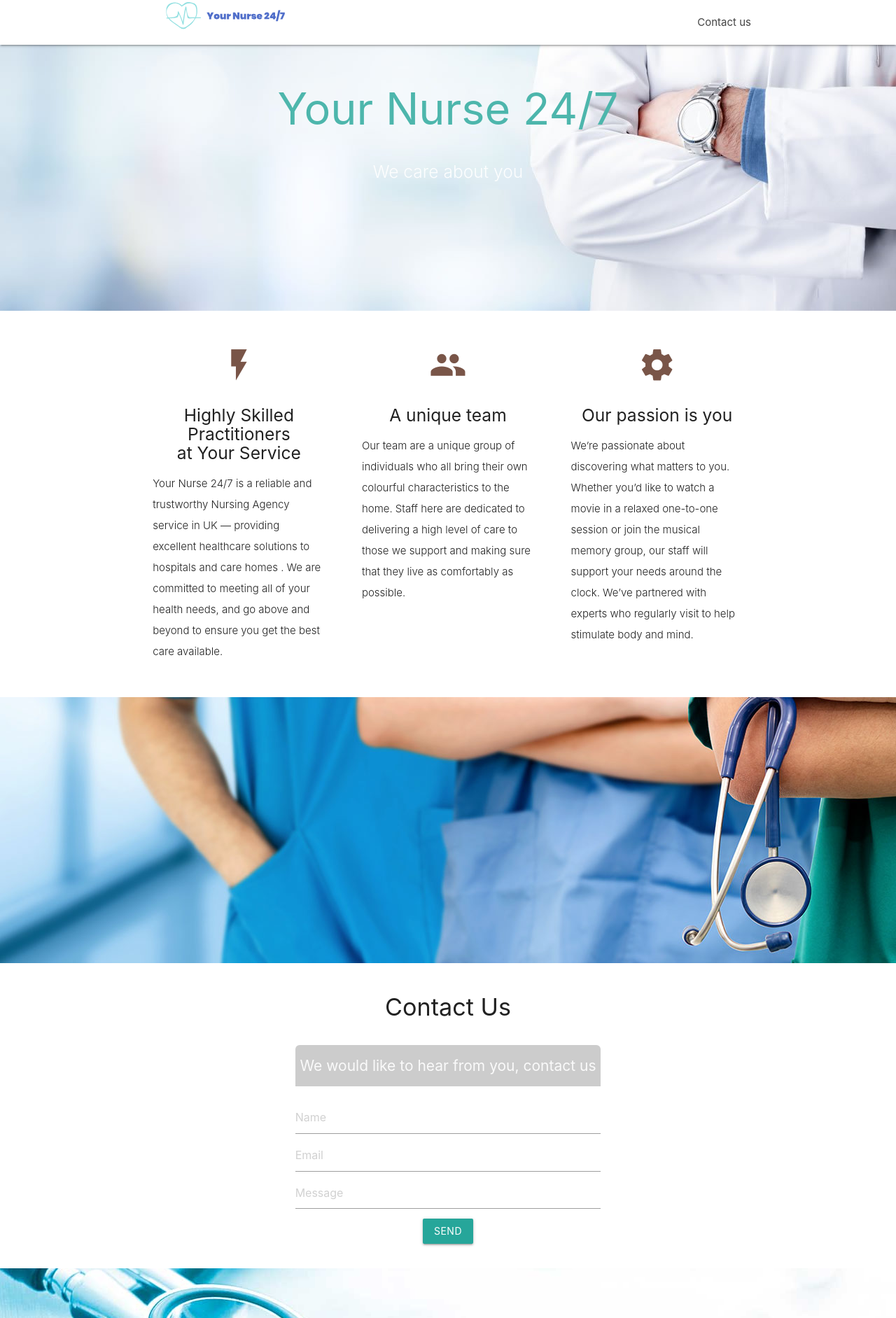
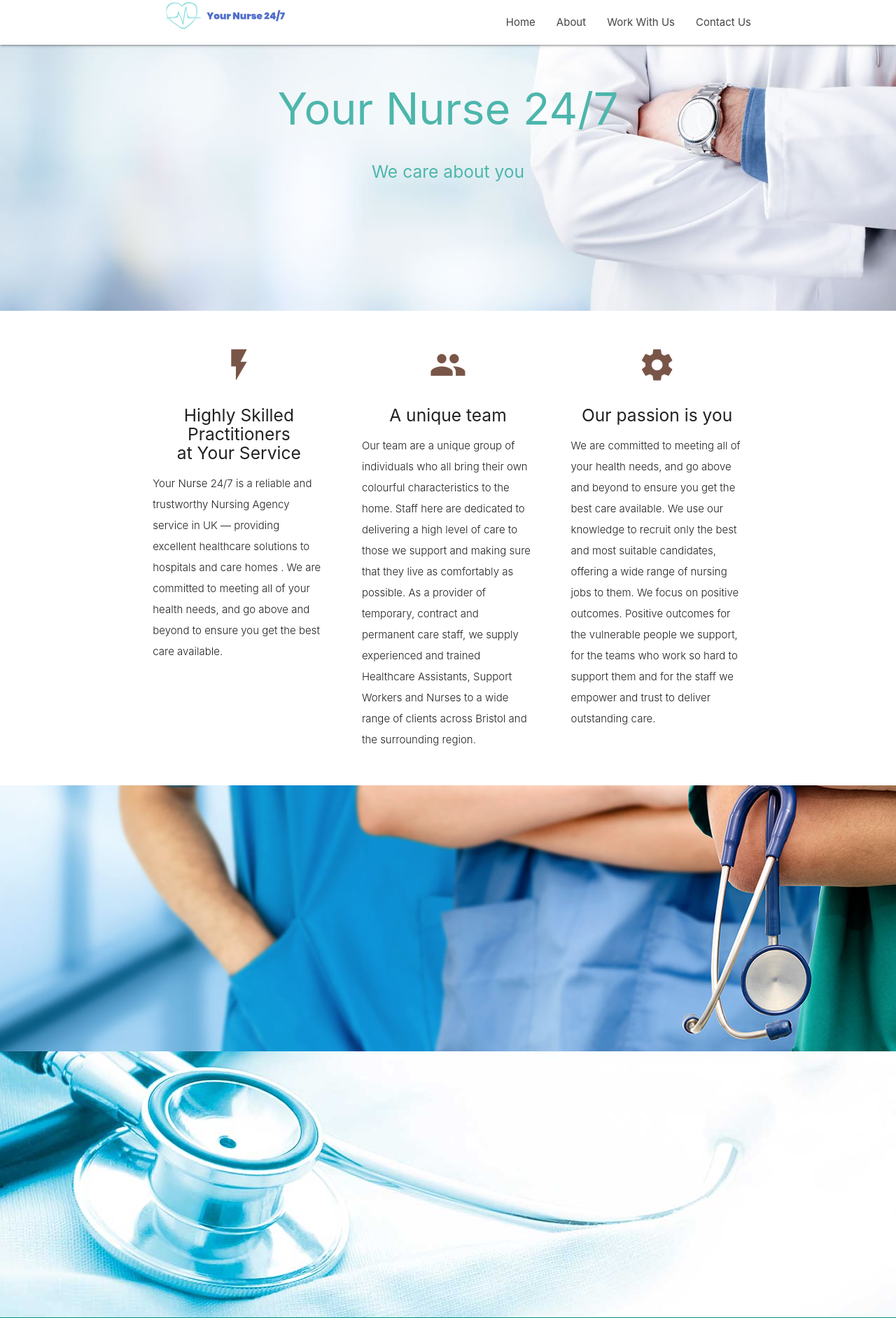
Before and after one commit to bogdan-vlad/nurse247, a Flask app: page / in a window 1280 px wide. Shown: the top 1883 px of the page at 70% size. Run offline with Flask 2, Linux system fonts and the light colour scheme; some libraries are stand-ins or nearby versions.

Commit message:
Added more pages

```diff
--- a/main.py
+++ b/main.py
@@ -1,4 +1,4 @@
-from flask import Flask, render_template
+from flask import Flask, render_template, url_for
 
 app = Flask(__name__)
 
@@ -8,5 +8,17 @@ def hello():
     return render_template('index.html')
 
 
+@app.route('/about')
+def about():
+    return render_template('about.html', title='About')
+
+@app.route('/contact')
+def contact():
+    return render_template('contact.html', title='Contact Us')
+
+@app.route('/work_with_us')
+def work_with_us():
+    return render_template('work_with_us.html', title='Work With Us')
+
 if __name__ == "__main__":
     app.run(debug=True)
--- /dev/null
+++ b/static/js/nav_mobile.js
@@ -0,0 +1,3 @@
+$(document).ready(function() {
+    $('.sidenav').sidenav();
+  });
--- /dev/null
+++ b/templates/base.html
@@ -0,0 +1,93 @@
+<!DOCTYPE html>
+<html lang="en">
+<head>
+  <meta http-equiv="Content-Type" content="text/html; charset=UTF-8"/>
+  <meta name="viewport" content="width=device-width, initial-scale=1"/>
+  <link rel="stylesheet" href="https://cdnjs.cloudflare.com/ajax/libs/materialize/1.0.0/css/materialize.min.css">
+  <link rel="stylesheet" href="https://cdnjs.cloudflare.com/ajax/libs/materialize/1.0.0-beta/css/materialize.css">
+  <link rel="stylesheet" href="https://cdnjs.cloudflare.com/ajax/libs/font-awesome/4.7.0/css/font-awesome.min.css">
+  <link rel='stylesheet' href='static/css/style.css'>
+  <link rel='stylesheet' href='static/css/form.css'>
+  <link rel='stylesheet' href='static/css/social.css'>
+  <link rel='stylesheet' href='static/css/about.css'>
+  <script src="https://cdnjs.cloudflare.com/ajax/libs/materialize/1.0.0/js/materialize.min.js"></script>
+
+  <title>YourNurse24/7</title>
+
+  <!-- CSS  -->
+  <link href="https://fonts.googleapis.com/icon?family=Material+Icons" rel="stylesheet">
+
+  {% block head_js %}
+  {% endblock head_js %}
+</head>
+<body>
+  <nav class="white" role="navigation">
+    <div class="nav-wrapper container">
+      <a id="logo-container" href="{{url_for('hello')}}" class="brand-logo padding-top"><img src="/static/images/logo.svg" alt=""></a>
+        <a href="#" data-target="nav-mobile" class="sidenav-trigger"><i class="material-icons">menu</i></a>
+      <ul class="right hide-on-med-and-down">
+        <li><a href="{{url_for('hello')}}">Home</a></li>
+        <li><a href="{{url_for('about')}}">About</a></li>
+        <li><a href="{{url_for('work_with_us')}}">Work With Us</a></li>
+        <li><a href="{{url_for('contact')}}">Contact Us</a></li>
+      </ul>
+    </div>
+</nav>
+
+      <ul class="sidenav" id="nav-mobile">
+        <li><a href="{{url_for('hello')}}">Home</a></li>
+        <li><a href="{{url_for('about')}}">About</a></li>
+        <li><a href="{{url_for('work_with_us')}}">Work With Us</a></li>
+        <li><a href="{{url_for('contact')}}">Contact Us</a></li>
+      </ul>
+
+  {% block content %} {% endblock %}
+
+  <footer class="page-footer teal">
+    <div class="container">
+      <div class="row">
+        <div class="col l6 s12">
+          <h5 class="white-text">Company Bio</h5>
+          <p class="grey-text text-lighten-4">The experience and knowledge of our team enables us to
+              really understand our clients changing needs and enhance our
+              reputation based on our ability to deliver responsive, reliable
+              and people centred services to both individuals and organisations.</p>
+                <p>Our ‘people-first’ approach is at the heart of our values,
+                and an experienced member of staff is available 24 hours a day,
+                seven days a week to ensure your needs are covered</p>
+
+
+        </div>
+        <div class="col l3 s12">
+          <h5 class="white-text">Social Media</h5>
+          <ul>
+              <a href="https://www.facebook.com/Your-Nurse-247-275733063114102/"
+                 class="fa fa-facebook" target="_blank"></a>
+          </ul>
+        </div>
+        <div class="col l3 s12">
+          <h5 class="white-text">Contact</h5>
+          <ul>
+            <li><a class="white-text" href="mailto:woffice@yournurse247.co.uk">Email: office@yournurse247.co.uk</a></li>
+            <li><a class="white-text">Landline: 01174010486</a></li>
+            <li><a class="white-text">On Call: 07960097790 / 07951505105</a></li>
+          </ul>
+        </div>
+      </div>
+    </div>
+    <div class="footer-copyright">
+      <div class="container">
+      Made by <a class="brown-text text-lighten-3" href="#">Bogdan Vlad</a>
+      </div>
+    </div>
+  </footer>
+
+
+  <!--  Scripts-->
+  <script src="https://code.jquery.com/jquery-2.1.1.min.js"></script>
+  <script src="static/js/materialize.js"></script>
+  <script src="static/js/nav_mobile.js"></script>
+  <!-- <script src="js/init.js"></script> -->
+
+  </body>
+</html>
--- a/templates/index.html
+++ b/templates/index.html
@@ -1,43 +1,13 @@
-<!DOCTYPE html>
-<html lang="en">
-<head>
-  <meta http-equiv="Content-Type" content="text/html; charset=UTF-8"/>
-  <meta name="viewport" content="width=device-width, initial-scale=1"/>
-  <link rel="stylesheet" href="https://cdnjs.cloudflare.com/ajax/libs/materialize/1.0.0/css/materialize.min.css">
-  <link rel="stylesheet" href="https://cdnjs.cloudflare.com/ajax/libs/materialize/1.0.0-beta/css/materialize.css">
-  <link rel="stylesheet" href="https://cdnjs.cloudflare.com/ajax/libs/font-awesome/4.7.0/css/font-awesome.min.css">
-  <link rel='stylesheet' href='static/css/style.css'>
-  <link rel='stylesheet' href='static/css/form.css'>
-  <link rel='stylesheet' href='static/css/social.css'>
-  <script src="https://cdnjs.cloudflare.com/ajax/libs/materialize/1.0.0/js/materialize.min.js"></script>
+{% extends 'base.html' %}
 
-  <title>YourNurse24/7</title>
-
-  <!-- CSS  -->
-  <link href="https://fonts.googleapis.com/icon?family=Material+Icons" rel="stylesheet">
-</head>
-<body>
-  <nav class="white" role="navigation">
-    <div class="nav-wrapper container">
-      <a id="logo-container" href="" class="brand-logo padding-top"><img src="/static/images/logo.svg" alt=""></a>
-      <ul class="right hide-on-med-and-down">
-        <li><a href="#contact">Contact us</a></li>
-      </ul>
-
-      <ul id="nav-mobile" class="sidenav">
-        <li><a href="#contact">Contact us</a></li>
-      </ul>
-      <a href="#" data-target="nav-mobile" class="sidenav-trigger"><i class="material-icons">menu</i></a>
-    </div>
-  </nav>
-
-  <div id="index-banner" class="parallax-container">
+{% block content %}
+<div id="index-banner" class="parallax-container">
     <div class="section no-pad-bot">
       <div class="container">
         <br><br>
         <h1 class="header center teal-text text-lighten-2">Your Nurse 24/7</h1>
         <div class="row center">
-          <h5 class="header col s12 light">We care about you</h5>
+          <h5 class="header col s12 teal-text text-lighten-2">We care about you</h5>
         </div>
         <div class="row center">
         </div>
@@ -73,7 +43,10 @@
             <p class="light">Our team are a unique group of individuals who all bring their
               own colourful characteristics to the home. Staff here are dedicated to
               delivering a high level of care to those we support and making sure that they
-              live as comfortably as possible.</p>
+              live as comfortably as possible. As a provider of temporary, contract and permanent care staff,
+              we supply experienced and trained Healthcare Assistants, Support Workers and
+              Nurses to a wide range of clients across Bristol and the surrounding region.
+            </p>
           </div>
         </div>
 
@@ -82,10 +55,12 @@
             <h2 class="center brown-text"><i class="material-icons">settings</i></h2>
             <h5 class="center">Our passion is you</h5>
 
-            <p class="light">We’re passionate about discovering what matters to you. Whether you’d like to watch a
-              movie in a relaxed one-to-one session or join the musical memory group, our staff will
-              support your needs around the clock. We’ve partnered with experts who regularly visit
-              to help stimulate body and mind.</p>
+            <p class="light">We are committed to meeting all of your health needs, and go
+              above and beyond to ensure you get the best care available.
+              We use our knowledge to recruit only the best and most suitable
+              candidates, offering a wide range of nursing jobs to them. We focus on positive outcomes.
+              Positive outcomes for the vulnerable people we support, for the teams who work so
+              hard to support them and for the staff we empower and trust to deliver outstanding care.</p>
           </div>
         </div>
       </div>
@@ -105,33 +80,6 @@
     <div class="parallax"><img src="/static/images/medical3.jpg" style="opacity: 1;" alt="Unsplashed background img 2"></div>
   </div>
 
-  <section id="contact">
-    <div class="container">
-      <div class="section">
-
-        <div class="row">
-          <div class="col s12 center">
-            <h3><i class="mdi-content-send brown-text"></i></h3>
-            <h4>Contact Us</h4>
-            <p class="left-align light"></p>
-              <form action="https://formspree.io/bogdan.vlad.v@gmail.com" method="POST">
-                <div class="head">
-                    <h2 class="hello">We would like to hear from you, contact us</h2>
-              </div>
-                <input type="text" name="name" placeholder="Name" required>
-                <input type="email" name="_replyto" placeholder="Email" required>
-                <textarea id="textarea2" class="materialize-textarea" id="comments" name="message" placeholder="Message" rows="4" required></textarea>
-                <button class="waves-effect waves-light btn" type="submit">Send</button>
-                <input type="hidden" name="_next" value="http://127.0.0.1:5000/" />
-              </form>
-          </div>
-        </div>
-
-      </div>
-    </div>
-  </section>
-
-
   <div class="parallax-container valign-wrapper">
     <div class="section no-pad-bot">
       <div class="container">
@@ -142,52 +90,4 @@
     </div>
     <div class="parallax"><img src="/static/images/medical8.jpg" style="opacity: 1;" alt="Unsplashed background img 3"></div>
   </div>
-
-  <footer class="page-footer teal">
-    <div class="container">
-      <div class="row">
-        <div class="col l6 s12">
-          <h5 class="white-text">Company Bio</h5>
-          <p class="grey-text text-lighten-4">The experience and knowledge of our team enables us to
-              really understand our clients changing needs and enhance our
-              reputation based on our ability to deliver responsive, reliable
-              and people centred services to both individuals and organisations.</p>
-                <p>Our ‘people-first’ approach is at the heart of our values,
-                and an experienced member of staff is available 24 hours a day,
-                seven days a week to ensure your needs are covered</p>
-
-
-        </div>
-        <div class="col l3 s12">
-          <h5 class="white-text">Social Media</h5>
-          <ul>
-              <a href="https://www.facebook.com/Your-Nurse-247-275733063114102/"
-                 class="fa fa-facebook" target="_blank"></a>
-          </ul>
-        </div>
-        <div class="col l3 s12">
-          <h5 class="white-text">Contact</h5>
-          <ul>
-            <li><a class="white-text" href="#!">office@yournurse247.co.uk</a></li>
-            <!-- <li><a class="white-text" href="#!">Link 2</a></li>
-            <li><a class="white-text" href="#!">Link 3</a></li>
-            <li><a class="white-text" href="#!">Link 4</a></li> -->
-          </ul>
-        </div>
-      </div>
-    </div>
-    <div class="footer-copyright">
-      <div class="container">
-      Made by <a class="brown-text text-lighten-3" href="#">Bogdan Vlad</a>
-      </div>
-    </div>
-  </footer>
-
-
-  <!--  Scripts-->
-  <script src="https://code.jquery.com/jquery-2.1.1.min.js"></script>
-  <script src="static/js/materialize.js"></script>
-  <!-- <script src="js/init.js"></script> -->
-
-  </body>
-</html>
+  {% endblock %}
--- /dev/null
+++ b/templates/work_with_us.html
@@ -0,0 +1,5 @@
+{% extends 'base.html' %}
+
+{% block content %}
+<h1>Work with us please</h1>
+{% endblock %}
```
Also changed, not shown: static/css/about.css (added, +81 -0 lines), templates/about.html (added, +97 -0 lines), templates/contact.html (added, +29 -0 lines), 1 other file.
